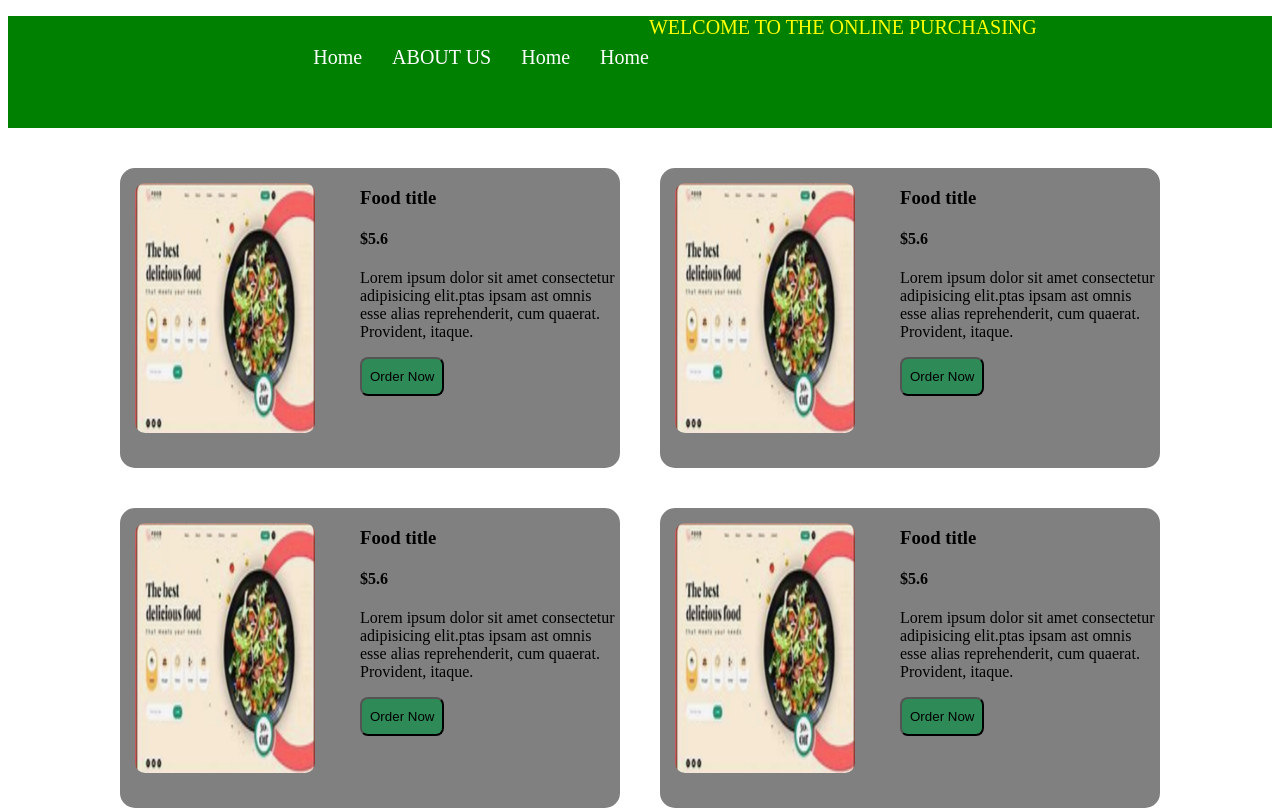
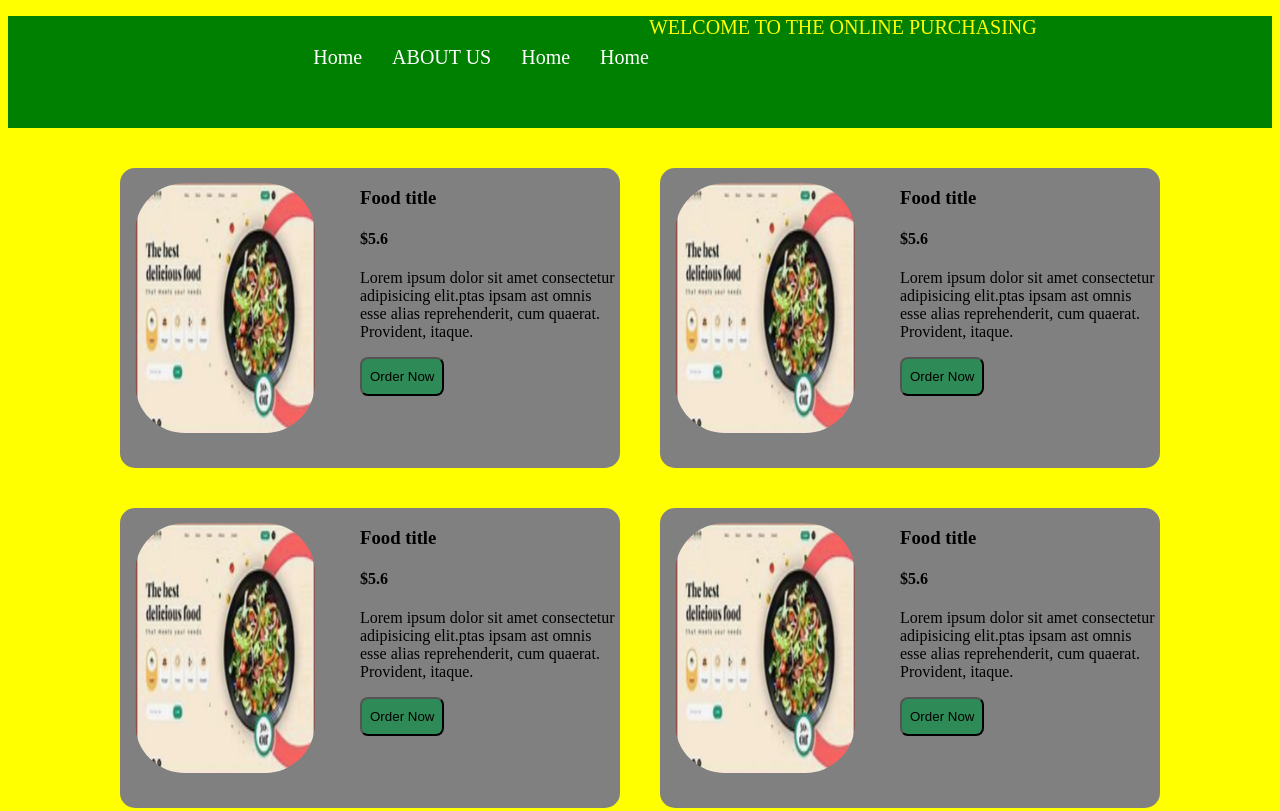
Before and after one commit to MasaboEmmanuel/Design, a plain HTML site: page index.html in a window 1280 px wide. Shown: the top 811 px of the page. Drawn offline with Linux system fonts and the light colour scheme.

Commit message:
Second commit
Change of colors

```diff
--- a/css/style.css
+++ b/css/style.css
@@ -17,6 +17,10 @@
     */
     /* using flex */
 /* start with parent */
+body{
+
+    background-color: yellow;
+}
     .grid-items{
         width: 500px;
         height: 300px;
@@ -65,7 +69,7 @@
     img{
         width: 180px;
         height: 250px;
-        border-radius: 10px;
+        border-radius: 50px;
         margin: 15px;
     }
     input{
```
